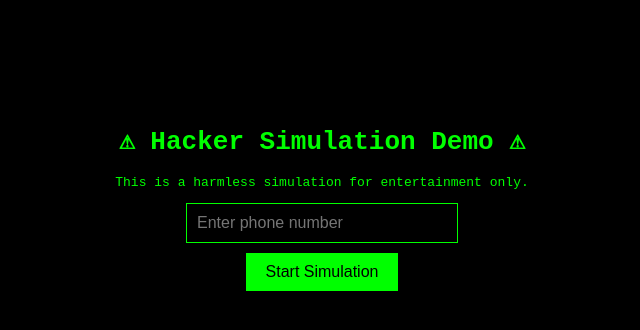
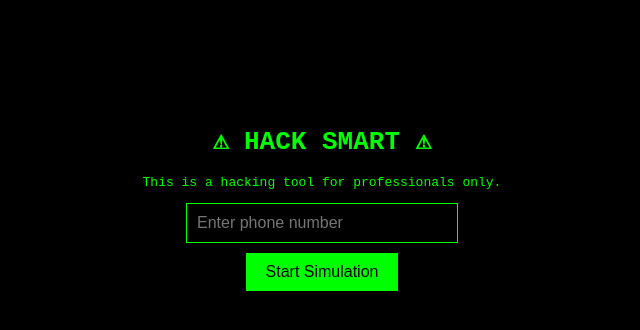
Before and after one commit to trendex2030/hacker, a website: page index.html in a window 1280 px wide. Shown: the whole page, without its empty margins (318-958 px from the left). Drawn offline with Linux system fonts and the light colour scheme.

Commit message:
Update index.html

```diff
--- a/index.html
+++ b/index.html
@@ -1,7 +1,7 @@
 <!DOCTYPE html>
 <html>
 <head>
-    <title>Hacker Simulation Demo</title>
+    <title>HACK SMART</title>
     <style>
         body {
             background-color: black;
@@ -50,8 +50,8 @@
 </head>
 <body>
 
-    <h1>⚠ Hacker Simulation Demo ⚠</h1>
-    <p>This is a harmless simulation for entertainment only.</p>
+    <h1>⚠ HACK SMART ⚠</h1>
+    <p>This is a hacking tool for professionals only.</p>
 
     <input type="text" id="phone" placeholder="Enter phone number">
     <br>
```
